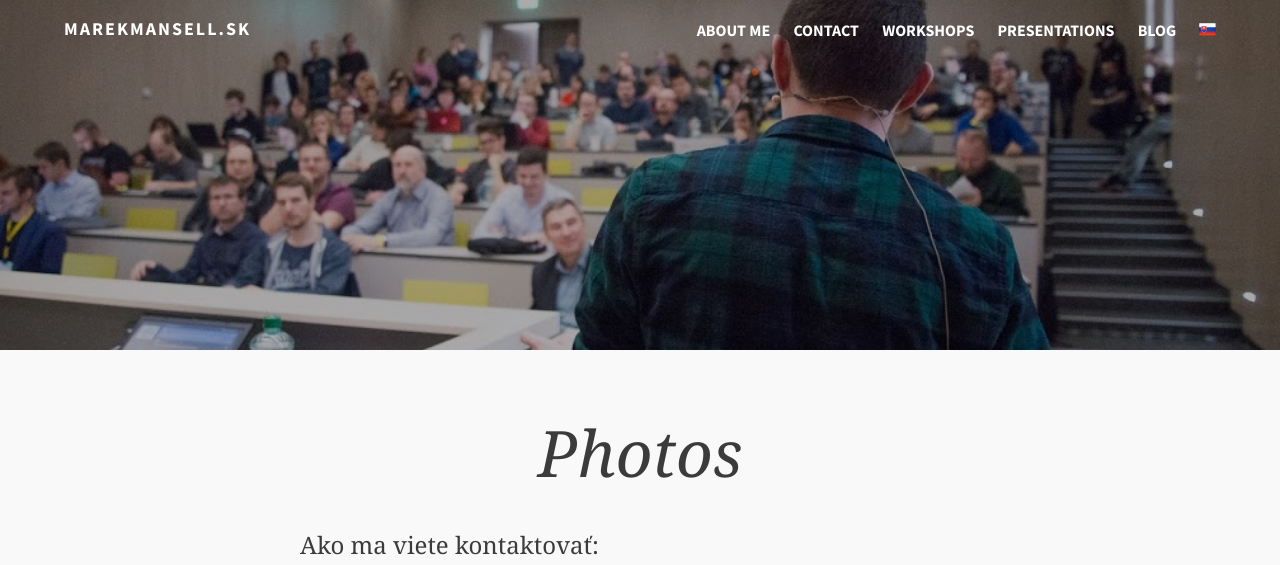
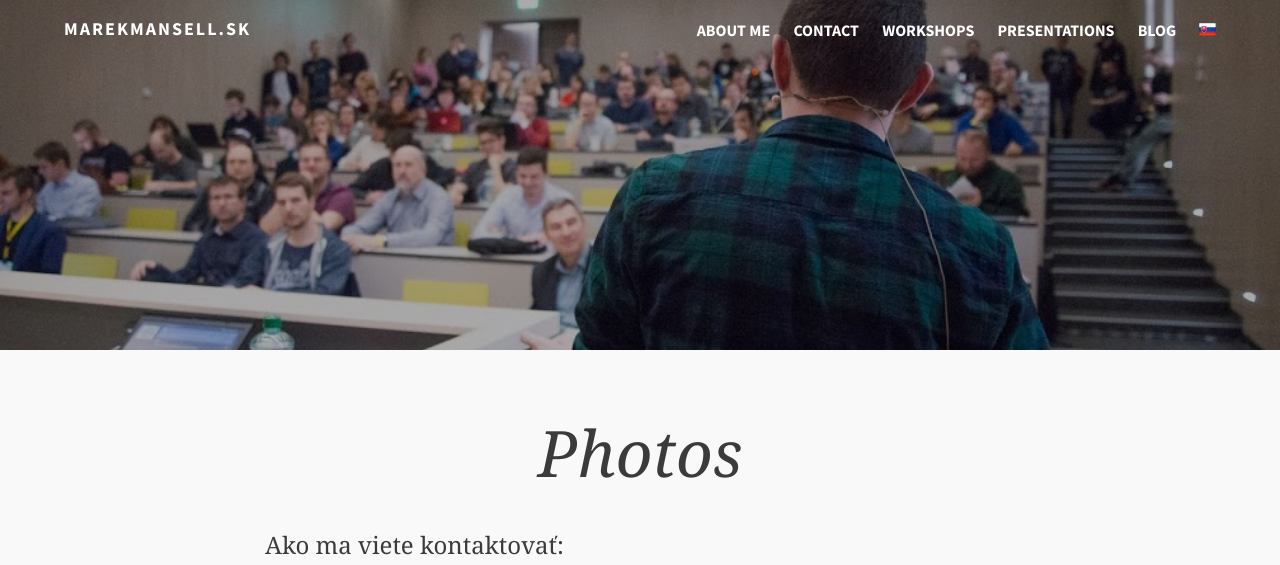
Before and after one commit to marekmansell/marekmansell.com, a Jekyll site: the page built from photos.md, in a window 1280 px wide. Shown: the top 565 px of the page. Built offline with Jekyll 4.4.1, drawn with Linux system fonts in a browser that asks for light colours; grey boxes are pictures that could not be loaded.

Commit message:
Added photos

```diff
--- a/_sass/_styles.scss
+++ b/_sass/_styles.scss
@@ -167,7 +167,7 @@
 
 .post {
     @include column(8);
-    max-width: 680px;
+    max-width: 750px;
     display: block;
     margin: 0 auto;
     float: none;
```
